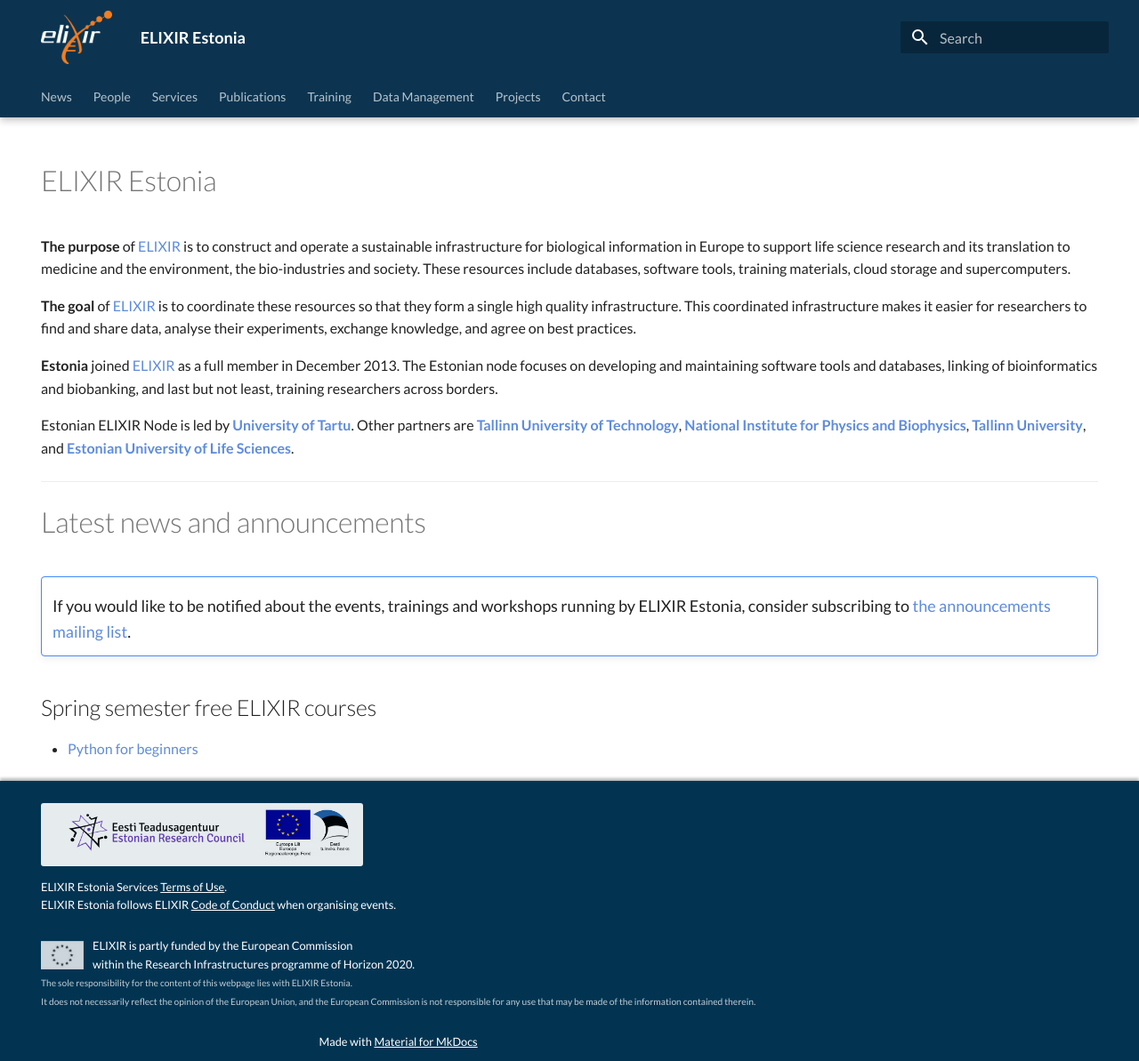
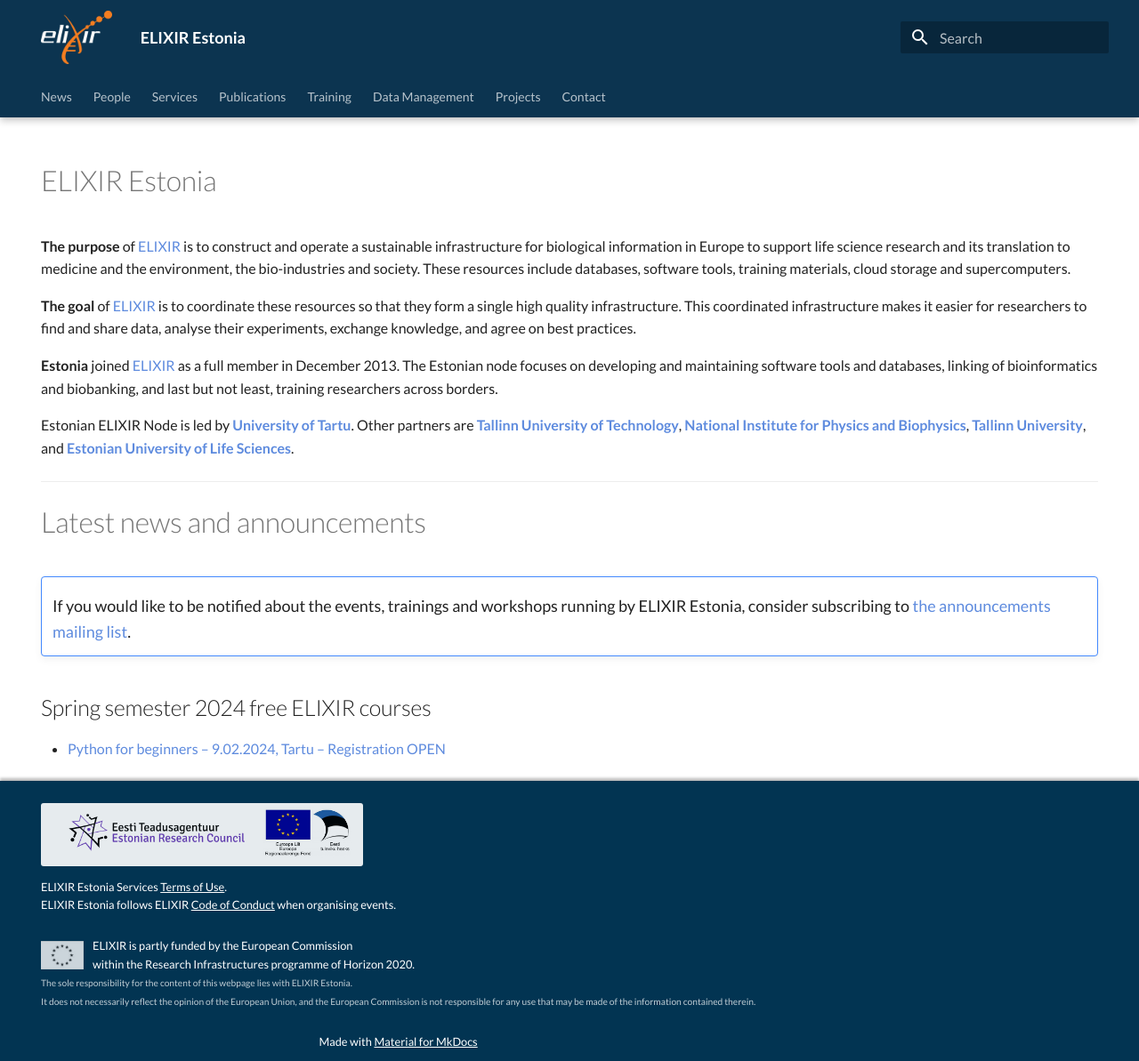
Before and after one commit to ELIXIREstonia/elixirestonia.github.io, an MkDocs documentation site: the page built from content/index.md, in a window 1280 px wide and 1193 px high. Shown: the whole window at 89% size. Built offline with MkDocs 1.6.1 and Material for MkDocs 9.7.7, drawn with Linux system fonts in a browser that asks for light colours.

Commit message:
Exclude domain name from course link

```diff
--- a/content/index.md
+++ b/content/index.md
@@ -40,7 +40,7 @@
     list](https://lists.ut.ee/wws/subscribe/elixir.news?previous_action=edit_list_request).
 
 
-## Spring semester free ELIXIR courses
+## Spring semester 2024 free ELIXIR courses
 <!---
 ##  [Autumn semester ELIXIR courses](news/posts/2023/autumn-courses.md)
 
@@ -50,4 +50,4 @@
 
 [Read more](news/posts/2023/autumn-courses.md)
 -->
-* [Python for beginners](https://elixirestonia.github.io/news/2024/01/09/Python_for_beginners_Tartu/)
+* [Python for beginners – 9.02.2024, Tartu – Registration OPEN](news/posts/2024/Python_for_beginners_Tartu.md)
```
